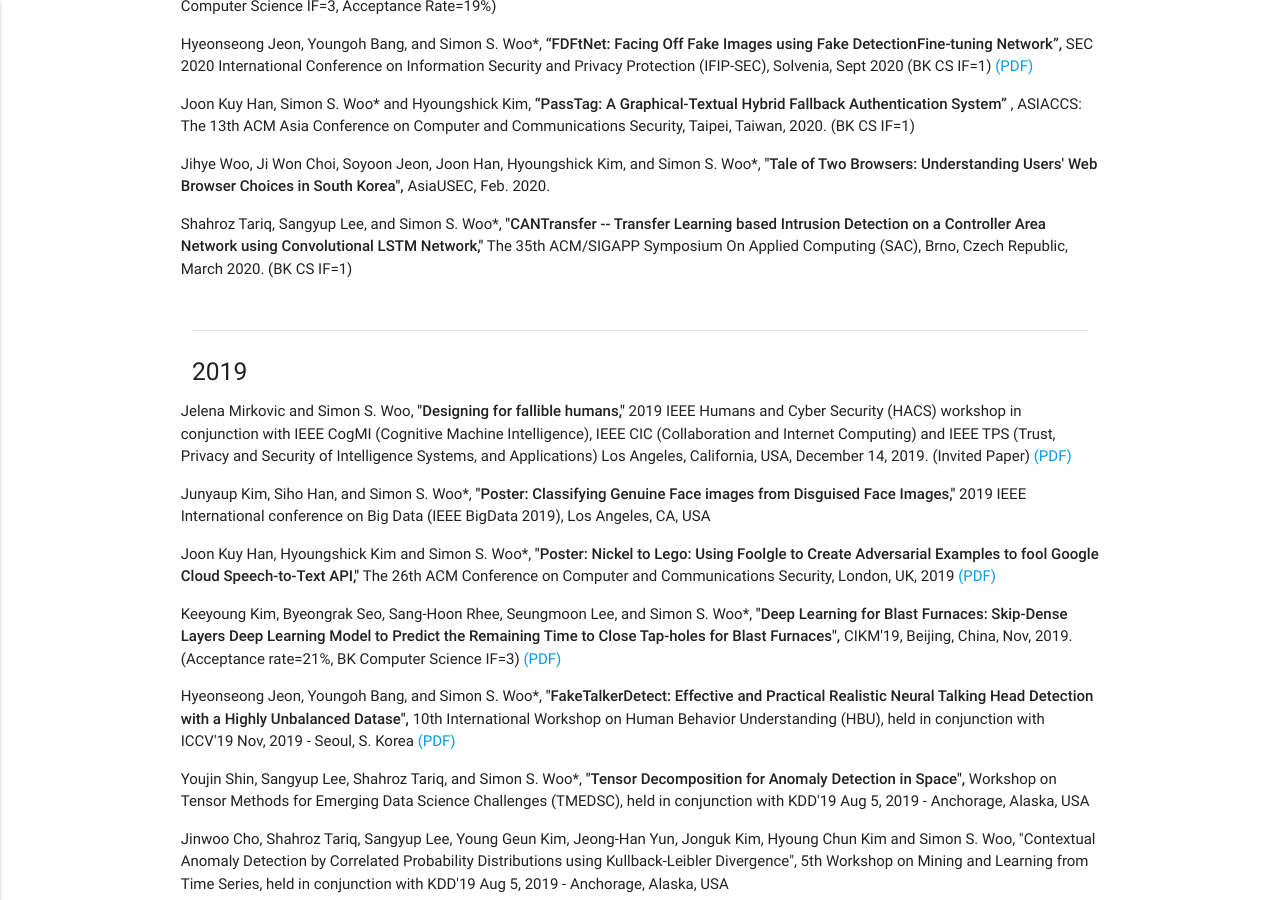
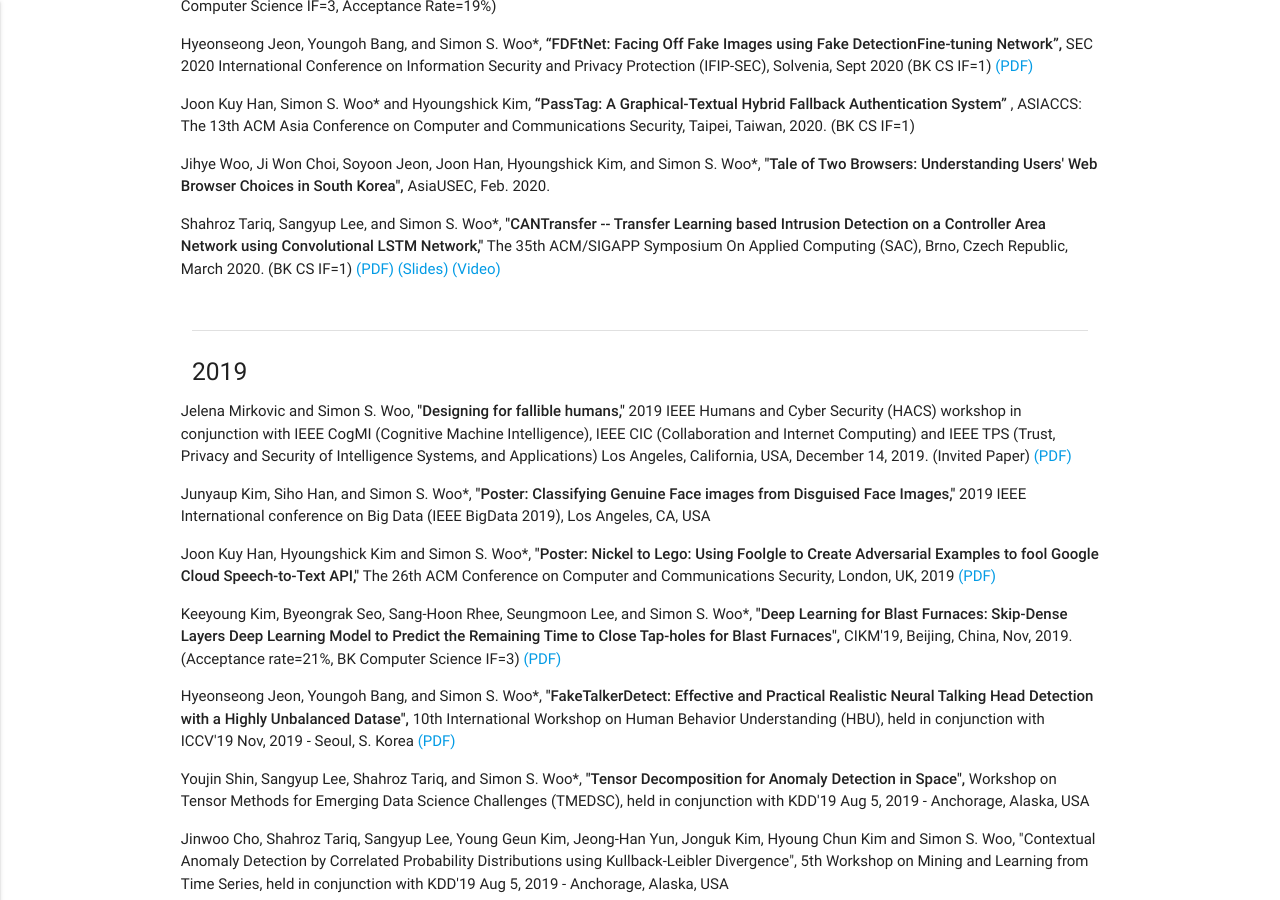
Before and after one commit to Yurim990507/DASH-Lab.github.io, a Jekyll site: the page built from example2.md, in a window 1280 px wide and 900 px high, scrolled down 338 px. Built offline with Jekyll 4.4.1, drawn with Linux system fonts in a browser that asks for light colours.

Commit message:
Update example2.md
Changes to CANTransfer

```diff
--- a/example2.md
+++ b/example2.md
@@ -19,7 +19,7 @@ permalink: /Publications/
 
  <p> Jihye Woo, Ji Won Choi, Soyoon Jeon, Joon Han, Hyoungshick Kim, and Simon S. Woo*,<strong> "Tale of Two Browsers: Understanding Users' Web Browser Choices in South Korea",</strong> AsiaUSEC, Feb. 2020. </p>
 
- <p> Shahroz Tariq, Sangyup Lee, and Simon S. Woo*, <strong>"CANTransfer -- Transfer Learning based Intrusion Detection on a Controller Area Network using Convolutional LSTM Network,"</strong> The 35th ACM/SIGAPP Symposium On Applied Computing (SAC), Brno, Czech Republic, March 2020. (BK CS IF=1)  </p>
+ <p> Shahroz Tariq, Sangyup Lee, and Simon S. Woo*, <strong>"CANTransfer -- Transfer Learning based Intrusion Detection on a Controller Area Network using Convolutional LSTM Network,"</strong> The 35th ACM/SIGAPP Symposium On Applied Computing (SAC), Brno, Czech Republic, March 2020. (BK CS IF=1) <a href="https://dl.acm.org/doi/10.1145/3341105.3373868"> (PDF) </a> <a href="https://drive.google.com/u/1/uc?id=196DxRjdv5krMvMZfzo1BygGSfYTIHTv6&export=download" download="newfilename"> (Slides) </a> <a href="https://youtu.be/aNWjlSuSBWE"> (Video) </a></p>
     </div>
 </div>
 <div class="divider"></div>
```
